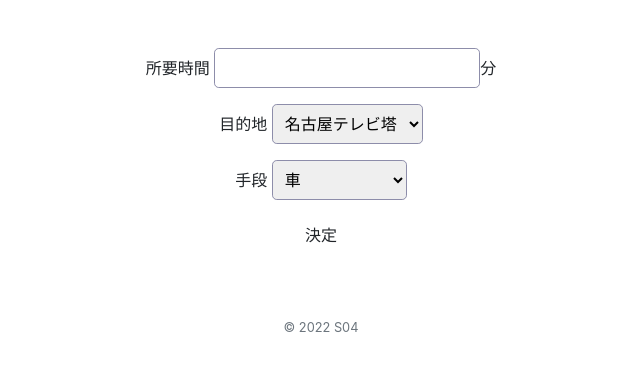
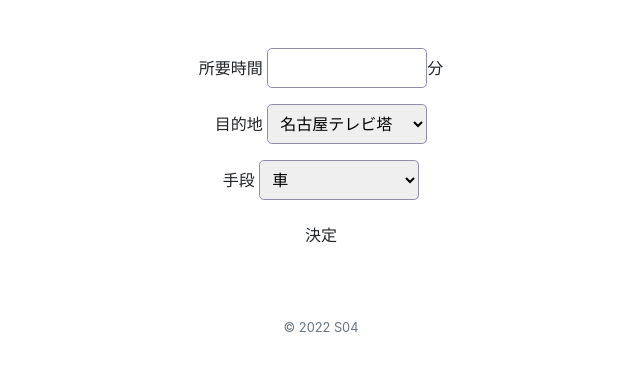
Before and after one commit to aokimirai/teams04, a Flask app: page / in a window 1280 px wide. Shown: the part 66-437 px from the top of the page, without its empty margins (319-959 px from the left). Run offline with Flask 2, Linux system fonts and the light colour scheme; some libraries are stand-ins or nearby versions.

Commit message:
Mon, Sep 5, 2022, 1:05 PM +00:00

```diff
--- a/map/static/css/style.css
+++ b/map/static/css/style.css
@@ -6,6 +6,7 @@ body{
 select,input{
     padding: 0rem 0.5em;
     height: 2.5rem;
+    width: 10rem;
     border-radius: 0.3rem;
     border: 0.3px solid #8D8DAA;
 }
```
